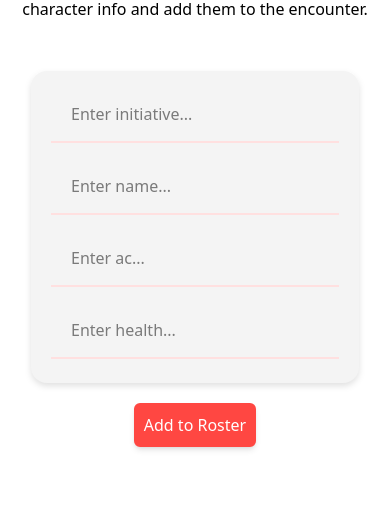
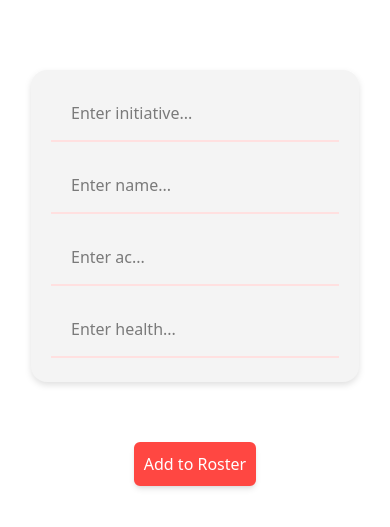
Before and after one commit to garrettjbond/dndTracker, a React (Vite) app: page / in a window 390 px wide. Shown: the part 3930-4457 px from the top of the page. Built offline with nearby package versions, Linux system fonts and the light colour scheme; no server answers; a web font is replaced by a local one.

Commit message:
corrected mobile spacing and made page starts more consistent

```diff
--- a/src/features/character_creation/CharacterCreation.tsx
+++ b/src/features/character_creation/CharacterCreation.tsx
@@ -57,10 +57,10 @@ const CharacterCreation = () => {
     }
 
     return (
-        <div id="character-section" className="h-screen m-5 flex flex-col justify-evenly">
+        <div id="character-section" className="h-screen m-5 flex flex-col justify-start pt-10 gap-25">
             <SectionTitle title="Character" subtitle="Creation" shape="d10">Fill out the form below with your player's character info and add them to the encounter.</SectionTitle>
-            <div className="flex flex-col justify-start gap-10 items-center h-fit -mt-10 sm:mt-0">
-                <form className="flex flex-col items-center gap-5 md:gap-10" onSubmit={addToRoster}>
+            <div className="flex flex-col justify-start gap-10 items-center h-fit">
+                <form className="flex flex-col items-center gap-15 md:gap-20" onSubmit={addToRoster}>
                     <div className="rounded-2xl w-4/5 drop-shadow-md bg-lightgrey px-5 pt-3 pb-5 flex flex-col w-full gap-2">
                         <Input name="initiative" required type="number" placeholder="Enter initiative..." />
                         <Input name="name" required type="text" placeholder="Enter name..." />
--- a/src/features/encounter_roster/EncounterRoster.tsx
+++ b/src/features/encounter_roster/EncounterRoster.tsx
@@ -20,7 +20,7 @@ const EncounterRoster = () => {
     const activeCreatureId = sortedCreatures[activeTurn]?.id;
 
     return (
-        <div id="encounter-section" className="h-screen mx-5 flex flex-col gap-5 sm:gap-15">
+        <div id="encounter-section" className="h-screen mx-5 flex flex-col justify-start pt-10 gap-10 sm:gap-15">
             <SectionTitle title="Encounter" subtitle="Let's Go!" shape="d12">Take charge of the battle! Cycle through the turns and bring the fantasy to life!</SectionTitle>
             <div className="flex justify-center">
                 <Button onClick={() => {
--- a/src/features/monster_selection/MonsterSelection.tsx
+++ b/src/features/monster_selection/MonsterSelection.tsx
@@ -143,11 +143,11 @@ const MonsterSelection = () => {
     };
 
     return (
-        <div id="monster-section" className="h-screen mx-5 flex flex-col justify-evenly">
+        <div id="monster-section" className="h-screen mx-5 flex flex-col justify-start pt-10 gap-12">
             <SectionTitle title="Monster" subtitle="Selection" shape="d8">Search for almost any D&D 5E creature and add it to your encounter.</SectionTitle>
             <Input onChange={handleSearch} placeholder="Enter creature..." />
 
-            <div className="flex flex-col justify-start gap-7 md:gap-10 items-center h-fit -mt-10 sm:mt-0">
+            <div className="flex flex-col justify-start gap-7 md:gap-10 items-center h-fit sm:mt-0">
                 <div className="overflow-auto h-[33vh] w-xs sm:w-xl lg:w-[40vw] scrollbar-gutter-stable bg-white">
                     {isLoading ? (<div className="flex flex-col justify-center items-center h-full">
                         <FontAwesomeIcon
```
